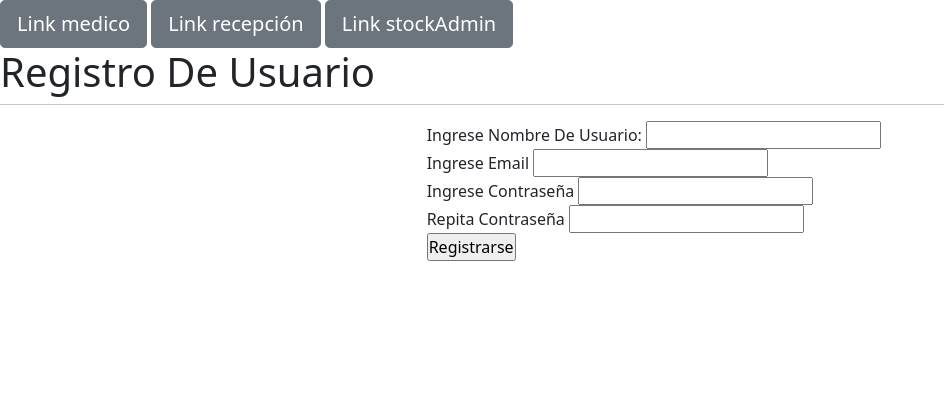
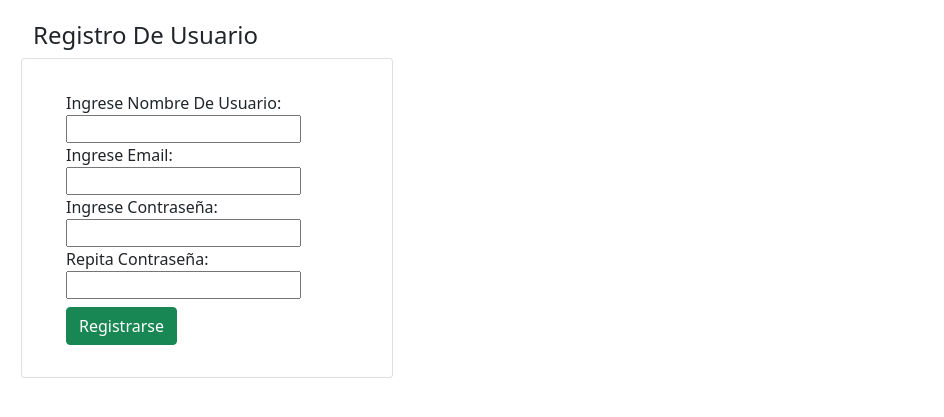
Before and after one commit to Tosanmartind/Farmacia-Cesfam, a Django app: template farmacia/templates/registrar.html in a window 1280 px wide. Shown: the part 77-494 px from the top of the page, without its empty margins (0-944 px from the left). Run offline with Django 3.2, Linux system fonts and the light colour scheme; the template is opened without the code that fills it, so the values that code supplies are empty, except form fields; form fields are guessed from the names that the template uses.

Commit message:
Hermoseando login y registro

```diff
--- a/farmacia/static/css/registrar.css
+++ b/farmacia/static/css/registrar.css
@@ -35,3 +35,11 @@ header {
 .contenedor-logo img {
     border-radius: 40%;
 }
+
+.container {
+    margin: 21px 0 0 21px;
+}
+
+h1 {
+    font-size: 20px;
+}
--- a/farmacia/templates/registrar.html
+++ b/farmacia/templates/registrar.html
@@ -14,56 +14,46 @@
           type="image/png"
           href="{% static 'favicon.ico' %}"/>
     <title>Registrar</title>
-
-
 </head>
+<body class="override">
     <header>
         <div class="navbar">
             <div class="contenedor-logo">
-            <img class="logo"
-                 src="{% static '/img/cesfam_logo.png' %}"
-                 width="106"
-                 height="59"/>
+                <img class="logo" src="{% static '/img/cesfam_logo.png' %}" width="106" height="59" />
             </div>
         </div>
     </header>
-<main>
-    <a href="{% url 'medicamentos' %}" class="btn btn-secondary btn-lg">Link medico</a>
-    <a href="{% url 'recepcion-farmacia' %}"
-       class="btn btn-secondary btn-lg">Link recepción</a>
-    <a href="{% url 'inventario' %}" class="btn btn-secondary btn-lg">Link stockAdmin</a>
-</main>
-
-<body class="override">
+    <main class="container">
         {% block content %}
         <div class="row">
-        <div class="col-1"></div>
-        <h1>Registro De Usuario</h1>
-    <hr style="width: 100%;">
+            <h1 style="font-size: 24px;">Registro De Usuario</h1>
             <div class="row">
-        <div class="col-4"></div>
-        <div class="col">
+                <div class="col-4 card">
+                    <div class="card-body m-3">
+                        <form method="POST" action="">{% csrf_token %}
+                            <label class="text-right">Ingrese Nombre De Usuario:</label>
                             <div class="form-group">
-        <form method="POST" action="">
-            {% csrf_token %}
-            Ingrese Nombre De Usuario:
-            {{ form.username}}</div>
+                                {{form.username}}
+                            </div>
+                            <label class="text-right">Ingrese Email:</label>
                             <div class="form-group">
-            Ingrese Email
-            {{ form.email}}</div>
+                                {{form.email}}
+                            </div>
+                            <label class="text-right">Ingrese Contraseña:</label>
                             <div class="form-group">
-            Ingrese Contraseña
-            {{ form.password1}}</div>
+                                {{form.password1}}
+                            </div>
+                            <label class="text-right">Repita Contraseña:</label>
                             <div class="form-group">
-            Repita Contraseña
-            {{ form.password2}}</div>
-
-
-            <input type="submit" name="Create User" value="Registrarse">
+                                {{form.password2}}
+                            </div>
+                            <input class="btn btn-success mt-2" type="submit" name="Create User" value="Registrarse">
                         </form>
                     </div>
                 </div>
             </div>
+        </div>
         {% endblock %}
+    </main>
 </body>
 </html>
```
Also changed, not shown: farmacia/templates/login.html (+8 -8 lines). Lines whose indentation alone changed are shown as unchanged.
